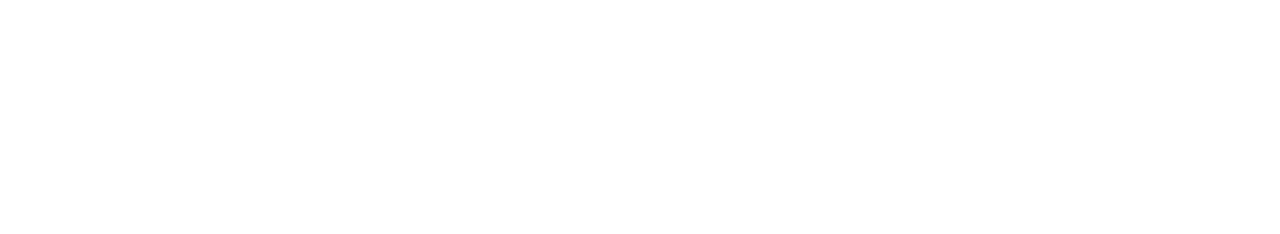
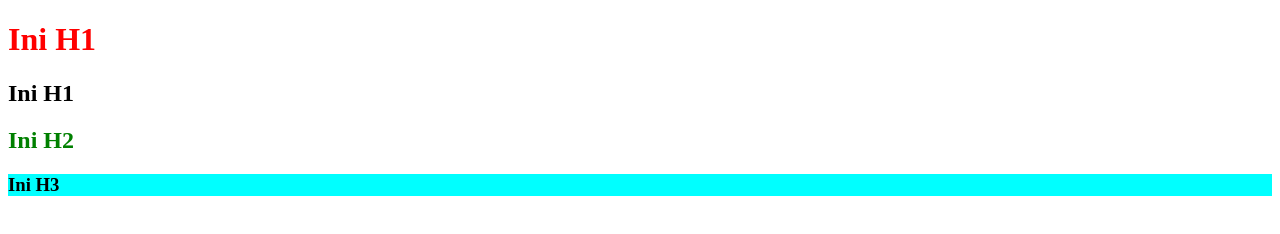
Before and after one commit to razordazzle/recap-practice, a plain HTML site: page index.html in a window 1280 px wide. Drawn offline with Linux system fonts and the light colour scheme.

Commit message:
add styles

```diff
--- /dev/null
+++ b/css/styles.css
@@ -0,0 +1,3 @@
+h3 {
+    background-color: aqua;
+}
--- a/index.html
+++ b/index.html
@@ -4,8 +4,25 @@
     <meta charset="UTF-8">
     <meta name="viewport" content="width=device-width, initial-scale=1.0">
     <title>Document Muhammad Fazle Rabbani</title>
+    <style>
+        h2 {
+            color: green;
+        }
+    </style>
+    <link rel="stylesheet" href="css\styles.css">
 </head>
 <body>
-
+    <header>
+        <h1 style="color: red">Ini H1</h1>
+    </header>
+    <section>
+        <header>
+            <h1>Ini H1</h1>
+        </header>
+        <h2>Ini H2</h2>
+    </section>
+    <footer>
+        <h3>Ini H3</h3>
+    </footer>
 </body>
 </html>
```
